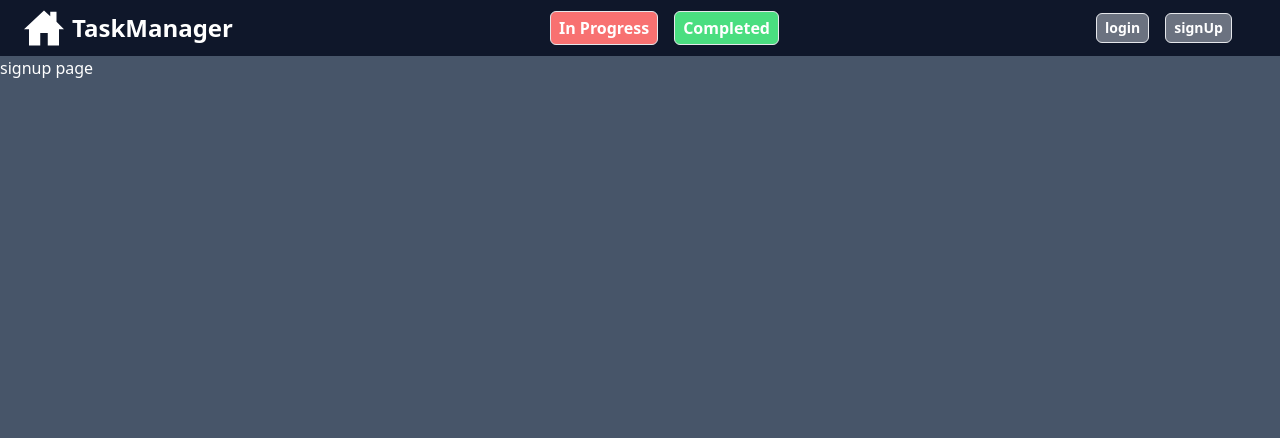
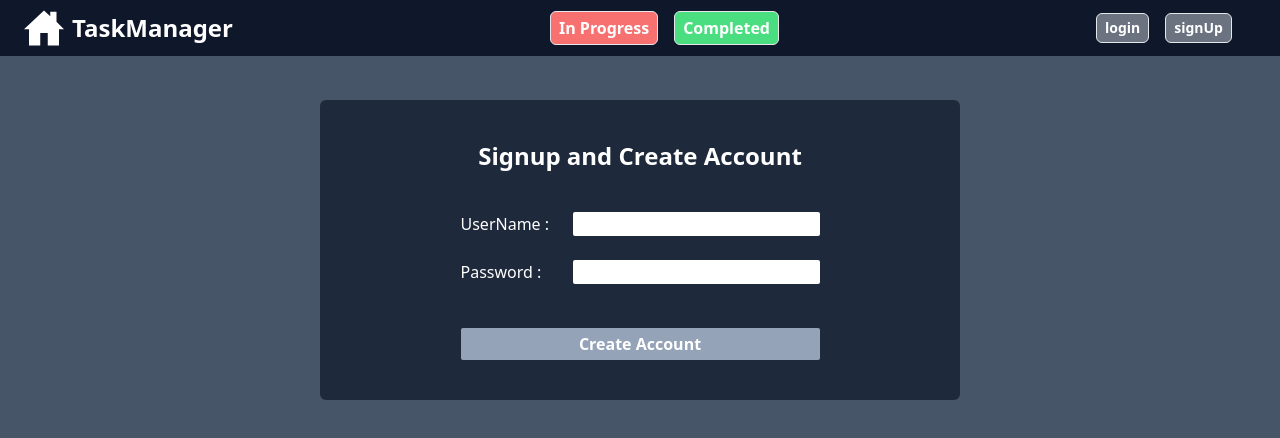
Before and after one commit to Mohammad-HF/maktab118_exercises, a Next.js app in the folder Exercises/Week_20/task_manager_with_nextjs/: page /signup in a window 1280 px wide. Shown: the top 438 px of the page. Built offline with nearby package versions, Linux system fonts and the light colour scheme.

Commit message:
create login page 2- create signup page 3-create server api for create user and login and set token to local storage

```diff
--- /dev/null
+++ b/Exercises/Week_20/task_manager_with_nextjs/apis/client.ts
@@ -0,0 +1,6 @@
+import axios from "axios"
+
+
+export const httpReq = ()=>{
+    return axios.create({baseURL : 'https://town-board.pockethost.io/'})
+}
--- /dev/null
+++ b/Exercises/Week_20/task_manager_with_nextjs/apis/server-side-apis/auth_service.ts
@@ -0,0 +1,39 @@
+"use server";
+import { AxiosError } from "axios";
+import { httpReq } from "../client";
+import { urls } from "../urls";
+import { setToken } from "@/utils/session-managment";
+import { redirect } from "next/navigation";
+
+type SignUp = (data: FormData) => Promise<void>;
+export const signUp: SignUp = async (data) => {
+  try {
+    const response = await httpReq().post(urls.auth.signUp, {
+      email: data.get("userName"),
+      password: data.get("password"),
+      passwordConfirm: data.get("password"),
+    });
+    const responseToken = await httpReq().post<{ token: string }>(
+      urls.auth.token,
+      { identity: data.get("userName"), password: data.get("password") }
+    );
+    setToken(responseToken.data.token);
+    redirect("/tasks")
+  } catch (error) {
+    console.log((error as AxiosError).response?.data);
+  }
+};
+
+type Login = (data: FormData) => Promise<void>;
+export const login: Login = async (data) => {
+  try {
+    const responseToken = await httpReq().post<{ token: string }>(
+      urls.auth.token,
+      { identity: data.get("userName"), password: data.get("password") }
+    );
+    setToken(responseToken.data.token);
+    redirect("/tasks")
+  } catch (error) {
+    console.log((error as AxiosError).response?.data, "---------");
+  }
+};
--- /dev/null
+++ b/Exercises/Week_20/task_manager_with_nextjs/apis/urls.ts
@@ -0,0 +1,9 @@
+export const urls = {
+    auth : {
+        login : (id : number)=> `api/collections/users/records/${id}`,
+        list : "api/collections/users/records",
+        signUp : "api/collections/users/records",
+        token : "api/collections/users/auth-with-password"
+
+    }
+}
--- a/Exercises/Week_20/task_manager_with_nextjs/app/(L&S)/layout.tsx
+++ b/Exercises/Week_20/task_manager_with_nextjs/app/(L&S)/layout.tsx
@@ -1,6 +1,6 @@
 import { ReactNode } from "react";
 
 const LoginSignupLayout: React.FC<{ children: ReactNode }> = ({ children }) => {
-  return <div className="bg-slate-600 h-screen text-white">{children}</div>;
+  return <div className="bg-slate-600 h-screen text-white pt-1 px-1">{children}</div>;
 };
 export default LoginSignupLayout;
--- a/Exercises/Week_20/task_manager_with_nextjs/app/(L&S)/login/page.tsx
+++ b/Exercises/Week_20/task_manager_with_nextjs/app/(L&S)/login/page.tsx
@@ -1,8 +1,16 @@
+import { login } from "@/apis/server-side-apis/auth_service";
+import { Input } from "@/components/L&S/Input";
+
 const Login : React.FC =()=>{
-    return <div>
-        <h2>
-            login page
-        </h2>
-    </div>
+    return (
+        <div className="grid w-full max-w-screen-sm mx-auto px-2 sm:px-5 mt-10 bg-slate-800 py-10 rounded-md ">
+          <h2 className="text-xl sm:text-2xl font-semibold text-center">login to your account</h2>
+          <form action={login} className="mt-10 grid gap-y-6 mx-auto">
+            <Input label="UserName" name="userName"/>
+            <Input label="Password" name="password"/>
+            <button className="bg-slate-400 textbase font font-semibold px-2 py-1 rounded-sm mt-5 hover:bg-slate-500">Login</button>
+          </form>
+        </div>
+      );
 }
 export default Login
--- a/Exercises/Week_20/task_manager_with_nextjs/app/(L&S)/signup/page.tsx
+++ b/Exercises/Week_20/task_manager_with_nextjs/app/(L&S)/signup/page.tsx
@@ -1,7 +1,15 @@
+import { signUp } from "@/apis/server-side-apis/auth_service";
+import { Input } from "@/components/L&S/Input";
+
 const SignUp: React.FC = () => {
   return (
-    <div>
-      <h2>signup page</h2>
+    <div className="grid w-full max-w-screen-sm mx-auto px-2 sm:px-5 mt-10 bg-slate-800 py-10 rounded-md ">
+      <h2 className="text-xl sm:text-2xl font-semibold text-center">Signup and Create Account</h2>
+      <form action={signUp} className="mt-10 grid gap-y-6 mx-auto">
+        <Input label="UserName" name="userName"/>
+        <Input label="Password" name="password"/>
+        <button type="submit" className="bg-slate-400 textbase font font-semibold px-2 py-1 rounded-sm mt-5 hover:bg-slate-500">Create Account</button>
+      </form>
     </div>
   );
 };
--- /dev/null
+++ b/Exercises/Week_20/task_manager_with_nextjs/app/tasks/page.tsx
@@ -0,0 +1,6 @@
+const Tasks : React.FC = ()=>{
+    return <div>
+        <h2>tasks</h2>
+    </div>
+}
+export default Tasks;
--- /dev/null
+++ b/Exercises/Week_20/task_manager_with_nextjs/components/L&S/Input.tsx
@@ -0,0 +1,20 @@
+import { DetailedHTMLProps, InputHTMLAttributes } from "react";
+
+interface IInputProps
+  extends DetailedHTMLProps<
+    InputHTMLAttributes<HTMLInputElement>,
+    HTMLInputElement
+  > {
+  label: string;
+  name: string;
+  error?: string;
+}
+export const Input: React.FC<IInputProps> = ({label,name,error, ...props}) => {
+  return (
+    <div className="flex gap-x-4">
+        <label htmlFor={label} className="w-24">{label} :</label>
+      <input {...props} type="text" name={name} id={label} className="rounded-sm px-2 text-black"/>
+      {error && <p className="text-red-400">{error}</p>}
+    </div>
+  );
+};
--- a/Exercises/Week_20/task_manager_with_nextjs/package.json
+++ b/Exercises/Week_20/task_manager_with_nextjs/package.json
@@ -9,6 +9,7 @@
     "lint": "next lint"
   },
   "dependencies": {
+    "axios": "^1.7.7",
     "next": "15.0.3",
     "react": "19.0.0-rc-66855b96-20241106",
     "react-dom": "19.0.0-rc-66855b96-20241106",
--- /dev/null
+++ b/Exercises/Week_20/task_manager_with_nextjs/utils/session-managment.ts
@@ -0,0 +1,9 @@
+const userToken = "user-session-token";
+export const setToken = (token :string)=>{
+    localStorage.setItem(userToken,token)
+}
+
+export const getToken = ()=>{
+  const token =  localStorage.getItem(userToken);
+  return token
+}
```
Also changed, not shown: 1 other file (tests, documents, lock files or other folders).
